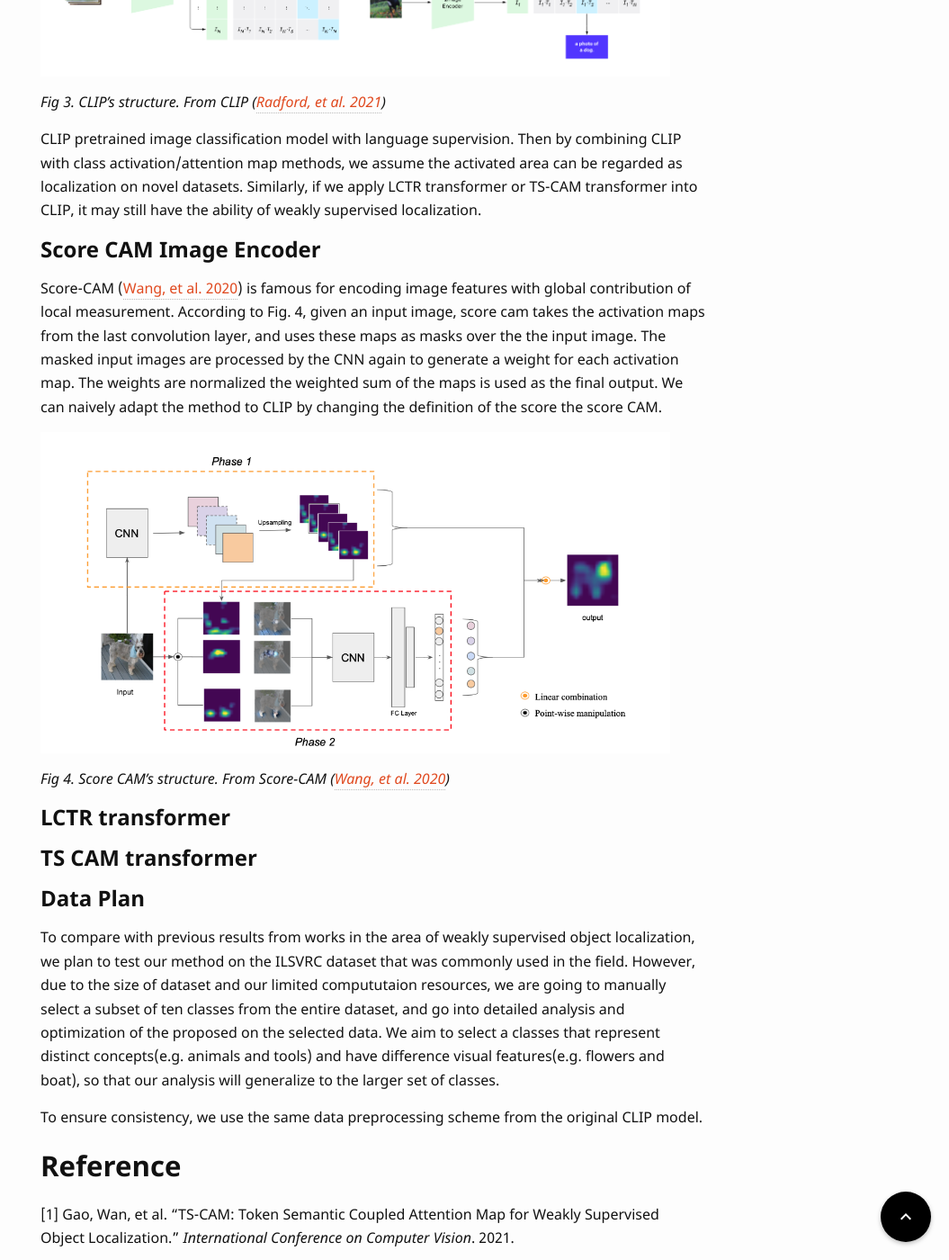
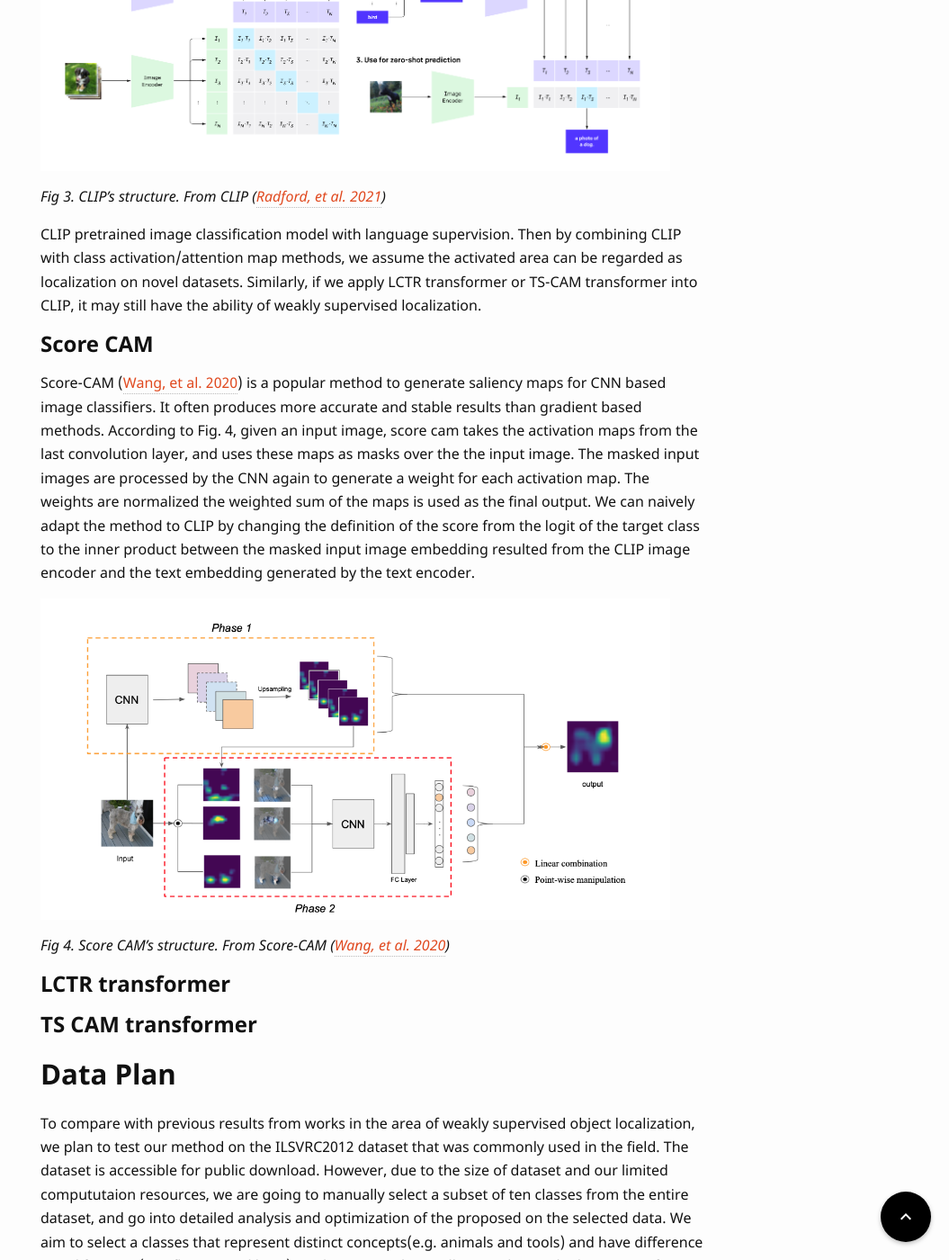
Before and after one commit to UCLAdeepvision/CS269-projects-2022spring, a Jekyll site: the page built from _posts/2022-04-10-team03-instruction-to-post.md, in a window 1280 px wide and 1400 px high, scrolled down 3032 px. Shown: the whole window at 90% size, without its empty margins (225-1280 px from the left). Built offline with Jekyll 4.4.1, drawn with Linux system fonts in a browser that asks for light colours; some web fonts are replaced; comment, search, counter and statistics services are not loaded; some of the changed text lies outside the part shown.

Commit message:
Update 2022-04-10-team03-instruction-to-post.md

```diff
--- a/_posts/2022-04-10-team03-instruction-to-post.md
+++ b/_posts/2022-04-10-team03-instruction-to-post.md
@@ -39,7 +39,7 @@ The idea of Zero shot was first rasied in paper Dataless classification ([Chang,
 
 
 ## Method Overview
-We plan to use CLIP ([Radford, et al. 2021](https://arxiv.org/pdf/2103.00020.pdf)) as our main backbone. For the weakly supervised localization problem, we will focus on two directions: image based encoder and vision transformer. For image based encoder, we will try Score CAM. Method LCTR and TS CAM will be tested in terms of vision transformer.
+We plan to use CLIP ([Radford, et al. 2021](https://arxiv.org/pdf/2103.00020.pdf)) as our main backbone. To tackle the weakly supervised localization problem, we want to combine the zero-shot generalizability enabled by CLIP and saliency map approaches that handle the localization task. Addtionally, we may focus on saliency approaches originate from two directions: CNN based image encoders and vision transformer based encoders, since CLIP pretrained both. For CNN based encoders, we may will adapt algorithms such as ScoreCAM and GradCAM. Methods such as LCTR and TS CAM may be explored for ViT based encoders if we have sufficient time and computation resources, since these methods require additional training of extra layers.
 
 ### CLIP
 
@@ -60,9 +60,9 @@ During a new classification test, given a set of labels and input image, CLIP us
 CLIP pretrained image classification model with language supervision. Then by combining CLIP with class activation/attention map methods, we assume the activated area can be regarded as localization on novel datasets. Similarly, if we apply LCTR transformer or TS-CAM transformer into CLIP, it may still have the ability of weakly supervised localization.
 
 
-### Score CAM Image Encoder
+### Score CAM
 
-Score-CAM ([Wang, et al. 2020](https://arxiv.org/pdf/1910.01279.pdf)) is famous for encoding image features with global contribution of local measurement. According to Fig. 4, given an input image, score cam takes the activation maps from the last convolution layer, and uses these maps as masks over the the input image. The masked input images are processed by the CNN again to generate a weight for each activation map. The weights are normalized the weighted sum of the maps is used as the final output. We can naively adapt the method to CLIP by changing the definition of the score the score CAM.
+Score-CAM ([Wang, et al. 2020](https://arxiv.org/pdf/1910.01279.pdf)) is a popular method to generate saliency maps for CNN based image classifiers. It often produces more accurate and stable results than gradient based methods. According to Fig. 4, given an input image, score cam takes the activation maps from the last convolution layer, and uses these maps as masks over the the input image. The masked input images are processed by the CNN again to generate a weight for each activation map. The weights are normalized the weighted sum of the maps is used as the final output. We can naively adapt the method to CLIP by changing the definition of the score from the logit of the target class to the inner product between the masked input image embedding resulted from the CLIP image encoder and the text embedding generated by the text encoder.
 
 
 ![Score-CAM]({{ '/assets/images/team03/4.png' | relative_url }})
@@ -74,8 +74,9 @@ Score-CAM ([Wang, et al. 2020](https://arxiv.org/pdf/1910.01279.pdf)) is famous
 
 
 
-### Data Plan
-To compare with previous results from  works in the area of weakly supervised object localization, we plan to test our method on the ILSVRC dataset that was commonly used in the field. However, due to the size of dataset and our limited compututaion resources, we are going to manually select a subset of ten classes from the entire dataset, and go into detailed analysis and optimization of the proposed on the selected data. We aim to select a classes that represent distinct concepts(e.g. animals and tools) and have difference visual features(e.g. flowers and boat), so that our analysis will generalize to the larger set of classes.
+
+## Data Plan
+To compare with previous results from  works in the area of weakly supervised object localization, we plan to test our method on the ILSVRC2012 dataset that was commonly used in the field. The dataset is accessible for public download. However, due to the size of dataset and our limited compututaion resources, we are going to manually select a subset of ten classes from the entire dataset, and go into detailed analysis and optimization of the proposed on the selected data. We aim to select a classes that represent distinct concepts(e.g. animals and tools) and have difference visual features(e.g. flowers and boat), so that our analysis will generalize to the larger set of classes.
 
 To ensure consistency, we use the same data preprocessing scheme from the original CLIP model.
 
```
